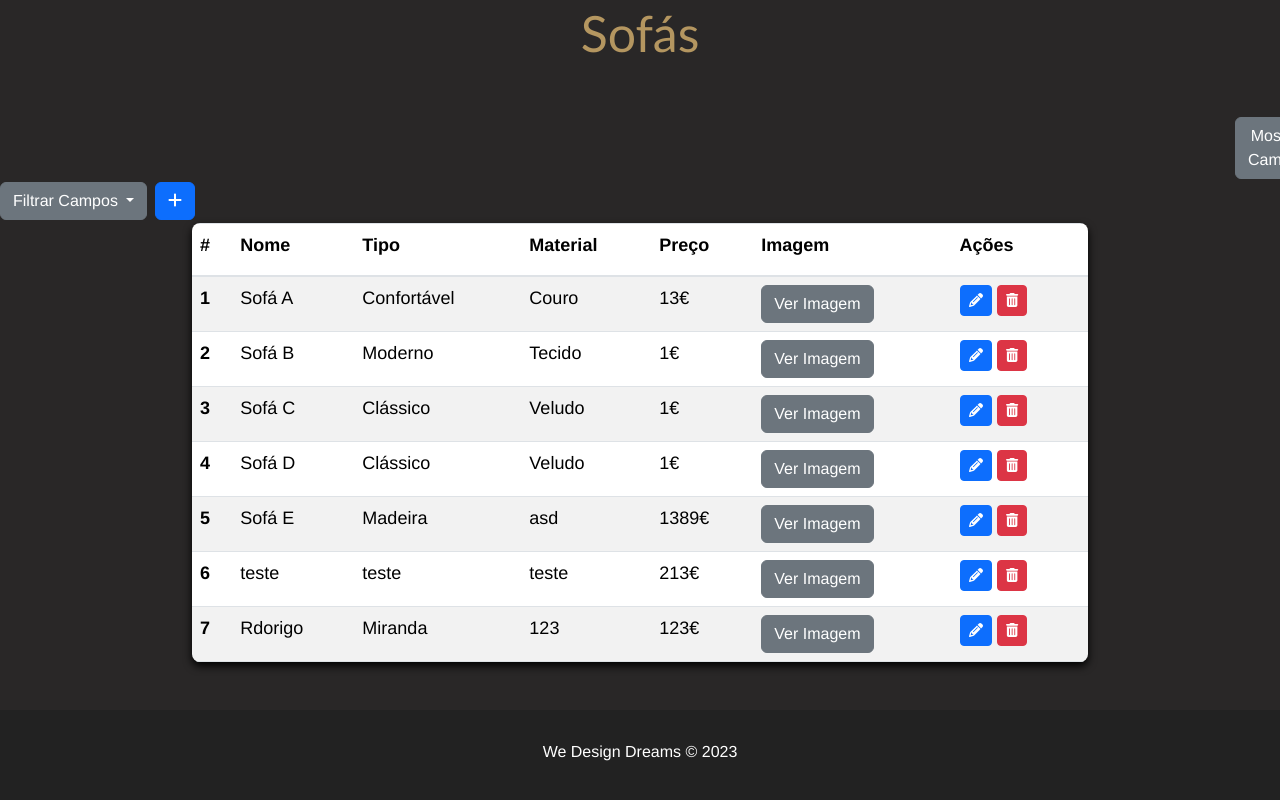
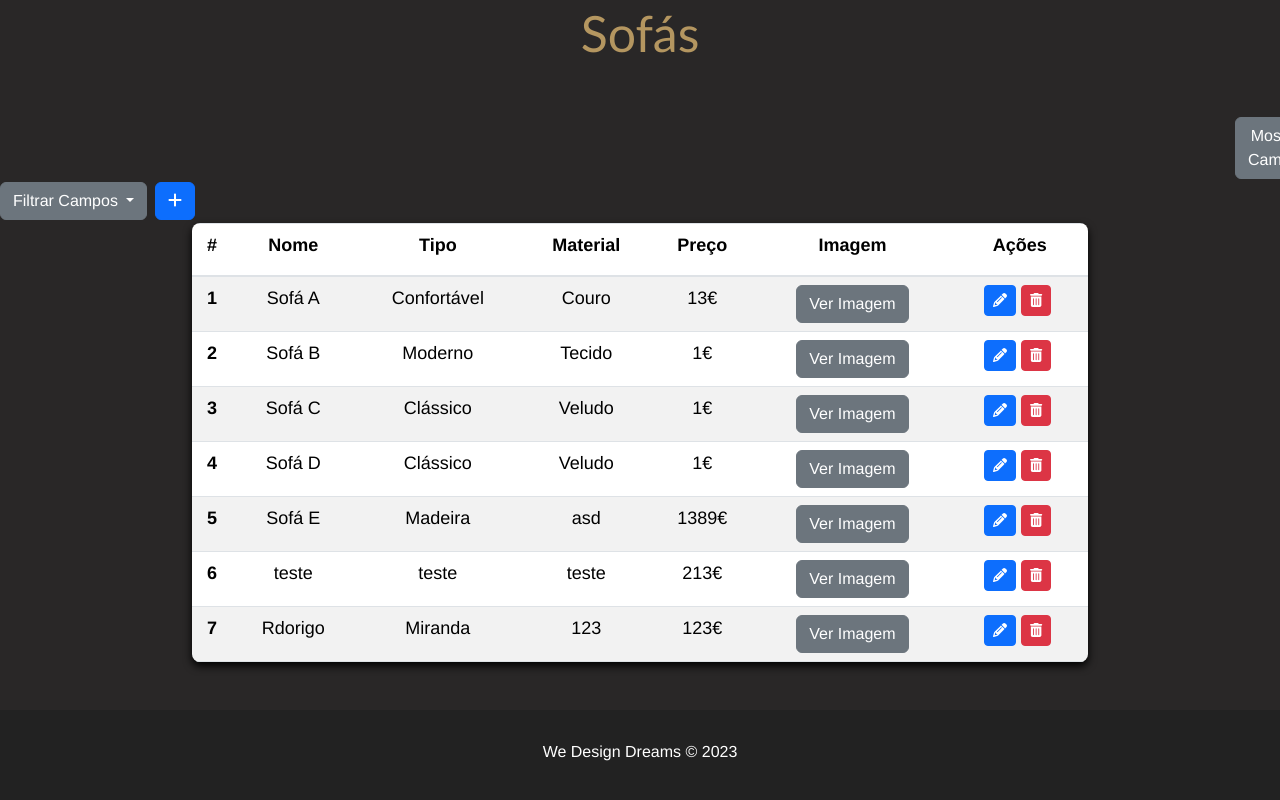
Before and after one commit to R0DRAPT/8_EspacosMiranda, a Vue app: page /SofasAdmin/1 in a window 1280 px wide. Shown: the part 786-1586 px from the top of the page. Built offline with nearby package versions, Linux system fonts and the light colour scheme; data requests are answered from the project's data file.

Commit message:
Save eee

```diff
--- a/src/views/AposLogin/PastaAdmin/CatalogoAdmin/SofasAdmin.vue
+++ b/src/views/AposLogin/PastaAdmin/CatalogoAdmin/SofasAdmin.vue
@@ -532,6 +532,7 @@ export default {
     overflow: hidden;
     border-radius: 8px;
     box-shadow: 0 4px 8px rgba(0, 0, 0, 2);
+    text-align: center;
 }
 
 /* CamposSofas */
@@ -576,7 +577,7 @@ export default {
 
 /* botão Açoes */
 .TextAcoes {
-  text-align: left;
+  text-align: center;
 }
 
 .table .TextAcoes button {
```
